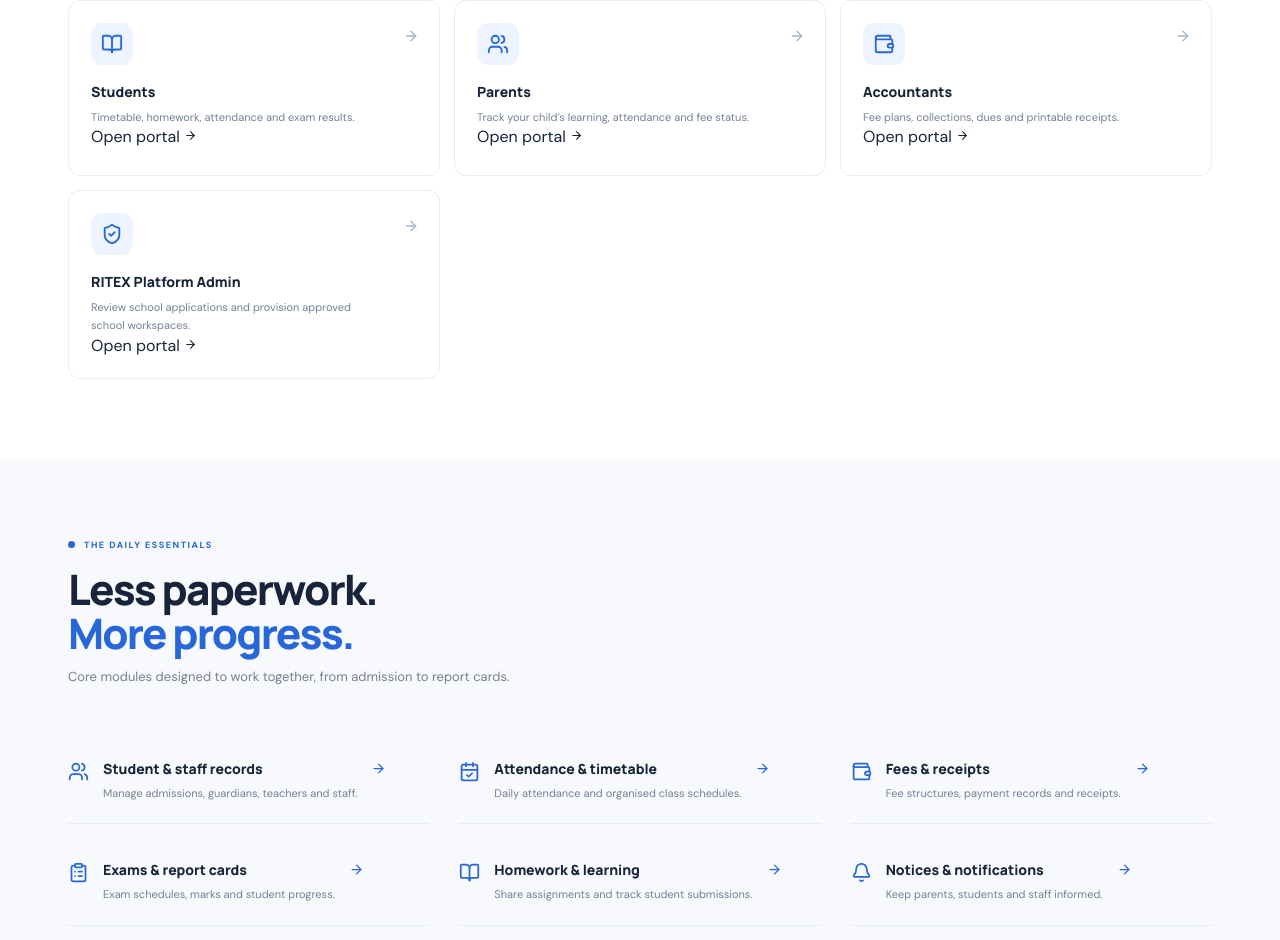
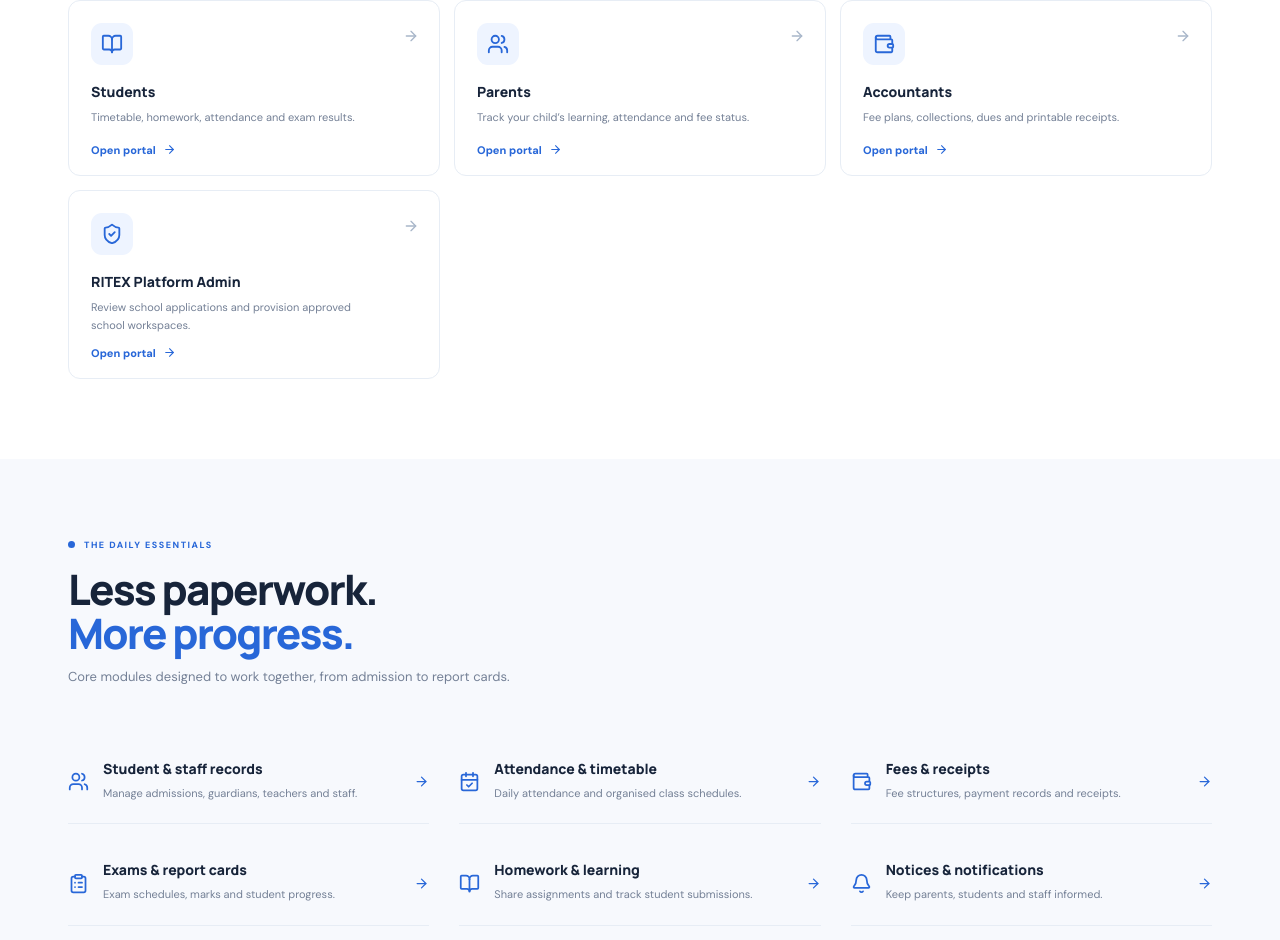
Before and after one commit to mantukumar84140926-sys/Archanova, a Next.js app: page /schoolverse in a window 1280 px wide. Shown: the part 1134-2074 px from the top of the page. Built offline with nearby package versions, Linux system fonts and the light colour scheme.

Commit message:
Style clickable RITEX portal and feature navigation

```diff
--- a/app/schoolverse/schoolverse.css
+++ b/app/schoolverse/schoolverse.css
@@ -78,3 +78,13 @@
 
 /* RITEX mobile navigation */
 @media(max-width:700px){.sv-header{position:relative}.sv-menu{display:inline-flex;align-items:center;justify-content:center;width:40px;height:40px;border:1px solid var(--sv-line);border-radius:9px;background:#fff;color:var(--sv-ink);cursor:pointer}.sv-nav{display:none;position:absolute;z-index:30;top:77px;left:14px;right:14px;padding:16px;background:#fff;border:1px solid var(--sv-line);border-radius:12px;box-shadow:0 18px 40px #17243a18;flex-direction:column;gap:18px}.sv-nav.sv-nav-open{display:flex}.sv-header-cta{margin-left:auto;margin-right:10px}}
+
+
+/* Functional landing-page navigation */
+.sv-portal-link{display:block;color:inherit;text-decoration:none;cursor:pointer;padding-bottom:43px}
+.sv-portal-link:focus-visible,.sv-module-link:focus-visible{outline:3px solid #7ba6ed;outline-offset:3px}
+.sv-card-action{position:absolute;left:22px;bottom:18px;display:inline-flex;align-items:center;gap:7px;color:var(--sv-blue);font-size:11px;font-weight:800}
+.sv-module-link{color:inherit;text-decoration:none;align-items:center;cursor:pointer}
+.sv-module-link:hover h3{color:var(--sv-blue)}
+.sv-module-arrow{margin-left:auto!important;color:#9aa9bd;flex-shrink:0}
+.sv-module-link:hover .sv-module-arrow{color:var(--sv-blue)}
```
